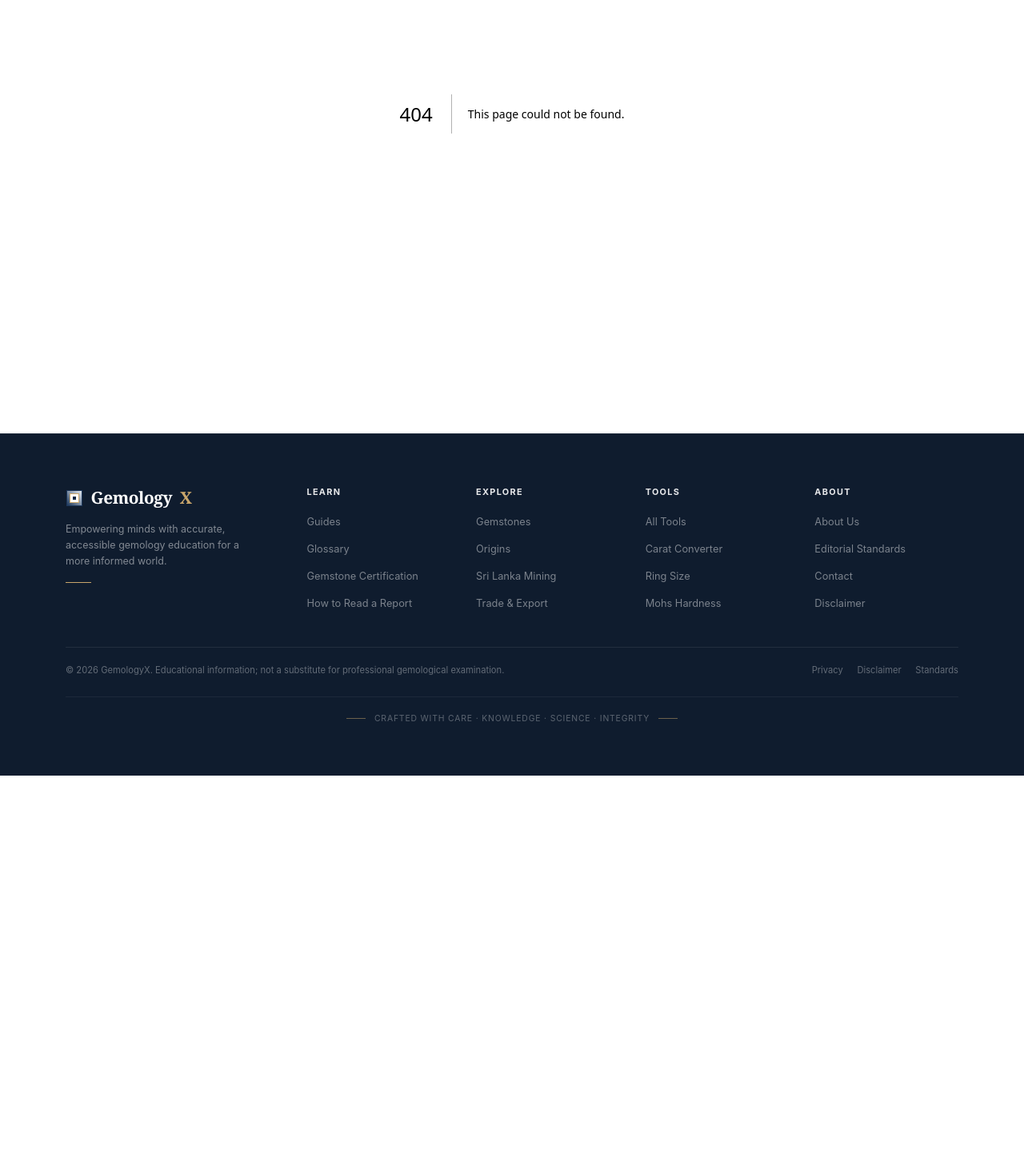
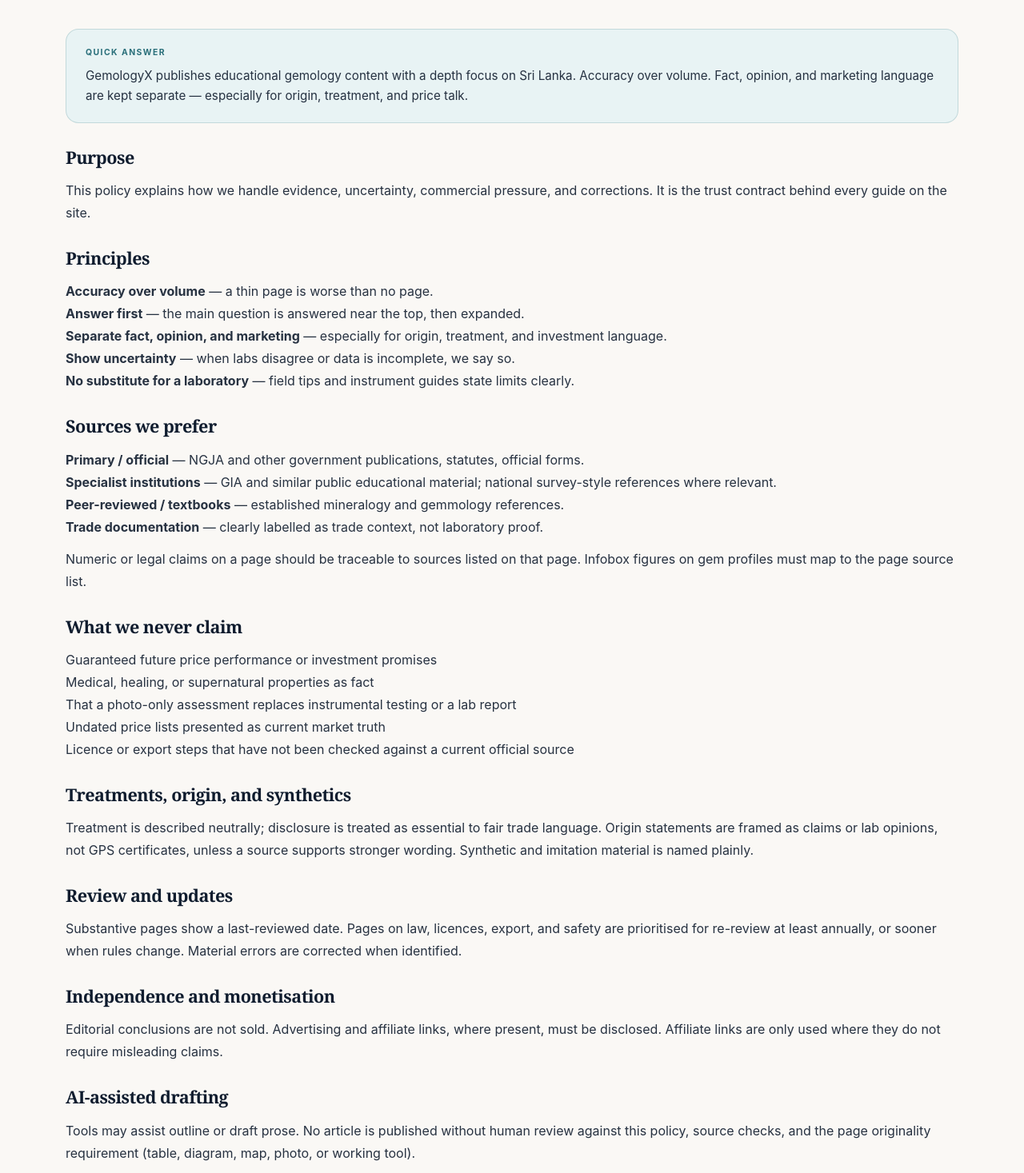
Before and after one commit to LinukaBandara/GemologyX, a Next.js app: page /editorial-policy in a window 1280 px wide. Before the commit this address had no page. Shown: the part 327-1794 px from the top of the page at 80% size. Before the commit the page ends 1297 px from the top, so only its background shows below. Built offline with nearby package versions, Linux system fonts and the light colour scheme.

Commit message:
content: GX-003 Editorial Policy (Phase 0)

```diff
--- /dev/null
+++ b/src/app/editorial-policy/page.tsx
@@ -0,0 +1,156 @@
+import type { Metadata } from "next";
+import {
+  ArticleLayout,
+  ArticleSection,
+  QuickAnswer,
+} from "@/components/article-layout";
+
+export const metadata: Metadata = {
+  title: "Editorial Policy | GemologyX",
+  description:
+    "How GemologyX researches, reviews, and updates gemology content — sources, corrections, and what we never claim.",
+};
+
+export default function Page() {
+  return (
+    <ArticleLayout
+      category="About"
+      readTime="5 min"
+      title="Editorial Policy"
+      crumbHref="/about"
+      crumbLabel="About"
+      lastReviewed="2026-11-07"
+      related={[
+        { label: "About GemologyX", href: "/about" },
+        { label: "Authors", href: "/authors" },
+        { label: "Contact", href: "/contact" },
+        { label: "Sri Lanka hub", href: "/sri-lanka" },
+      ]}
+    >
+      <QuickAnswer>
+        <p>
+          GemologyX publishes educational gemology content with a depth focus on
+          Sri Lanka. Accuracy over volume. Fact, opinion, and marketing language
+          are kept separate — especially for origin, treatment, and price talk.
+        </p>
+      </QuickAnswer>
+
+      <ArticleSection heading="Purpose">
+        <p>
+          This policy explains how we handle evidence, uncertainty, commercial
+          pressure, and corrections. It is the trust contract behind every guide
+          on the site.
+        </p>
+      </ArticleSection>
+
+      <ArticleSection heading="Principles">
+        <ul>
+          <li>
+            <strong>Accuracy over volume</strong> — a thin page is worse than no
+            page.
+          </li>
+          <li>
+            <strong>Answer first</strong> — the main question is answered near
+            the top, then expanded.
+          </li>
+          <li>
+            <strong>Separate fact, opinion, and marketing</strong> — especially
+            for origin, treatment, and investment language.
+          </li>
+          <li>
+            <strong>Show uncertainty</strong> — when labs disagree or data is
+            incomplete, we say so.
+          </li>
+          <li>
+            <strong>No substitute for a laboratory</strong> — field tips and
+            instrument guides state limits clearly.
+          </li>
+        </ul>
+      </ArticleSection>
+
+      <ArticleSection heading="Sources we prefer">
+        <ul>
+          <li>
+            <strong>Primary / official</strong> — NGJA and other government
+            publications, statutes, official forms.
+          </li>
+          <li>
+            <strong>Specialist institutions</strong> — GIA and similar public
+            educational material; national survey-style references where
+            relevant.
+          </li>
+          <li>
+            <strong>Peer-reviewed / textbooks</strong> — established mineralogy
+            and gemmology references.
+          </li>
+          <li>
+            <strong>Trade documentation</strong> — clearly labelled as trade
+            context, not laboratory proof.
+          </li>
+        </ul>
+        <p>
+          Numeric or legal claims on a page should be traceable to sources listed
+          on that page. Infobox figures on gem profiles must map to the page
+          source list.
+        </p>
+      </ArticleSection>
+
+      <ArticleSection heading="What we never claim">
+        <ul>
+          <li>Guaranteed future price performance or investment promises</li>
+          <li>Medical, healing, or supernatural properties as fact</li>
+          <li>
+            That a photo-only assessment replaces instrumental testing or a lab
+            report
+          </li>
+          <li>Undated price lists presented as current market truth</li>
+          <li>
+            Licence or export steps that have not been checked against a current
+            official source
+          </li>
+        </ul>
+      </ArticleSection>
+
+      <ArticleSection heading="Treatments, origin, and synthetics">
+        <p>
+          Treatment is described neutrally; disclosure is treated as essential to
+          fair trade language. Origin statements are framed as claims or lab
+          opinions, not GPS certificates, unless a source supports stronger
+          wording. Synthetic and imitation material is named plainly.
+        </p>
+      </ArticleSection>
+
+      <ArticleSection heading="Review and updates">
+        <p>
+          Substantive pages show a last-reviewed date. Pages on law, licences,
+          export, and safety are prioritised for re-review at least annually, or
+          sooner when rules change. Material errors are corrected when
+          identified.
+        </p>
+      </ArticleSection>
+
+      <ArticleSection heading="Independence and monetisation">
+        <p>
+          Editorial conclusions are not sold. Advertising and affiliate links,
+          where present, must be disclosed. Affiliate links are only used where
+          they do not require misleading claims.
+        </p>
+      </ArticleSection>
+
+      <ArticleSection heading="AI-assisted drafting">
+        <p>
+          Tools may assist outline or draft prose. No article is published
+          without human review against this policy, source checks, and the page
+          originality requirement (table, diagram, map, photo, or working tool).
+        </p>
+      </ArticleSection>
+
+      <ArticleSection heading="Corrections">
+        <p>
+          Report errors via the contact page. Include the URL and what should
+          change. We prioritise factual and safety-related corrections.
+        </p>
+      </ArticleSection>
+    </ArticleLayout>
+  );
+}
```
